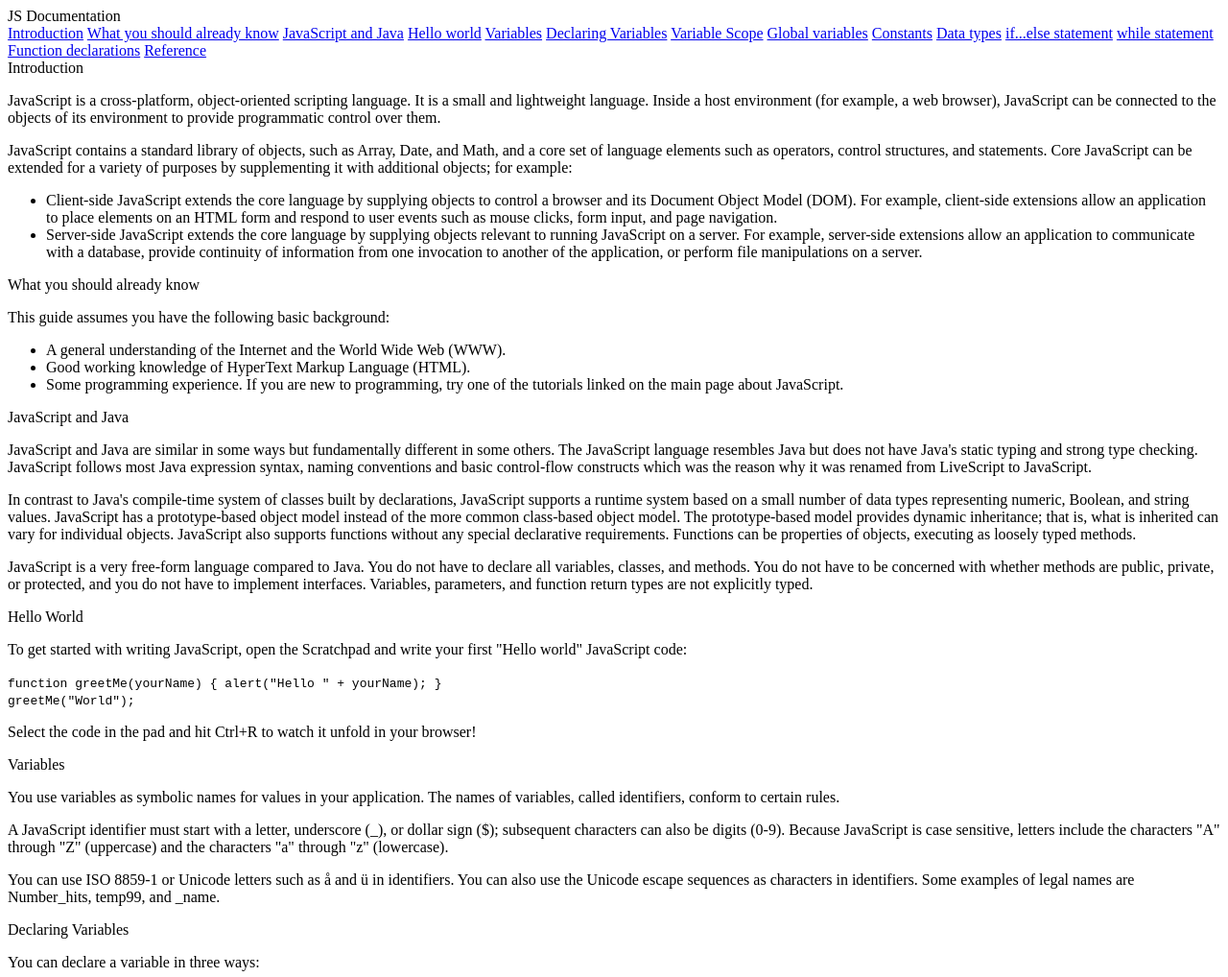
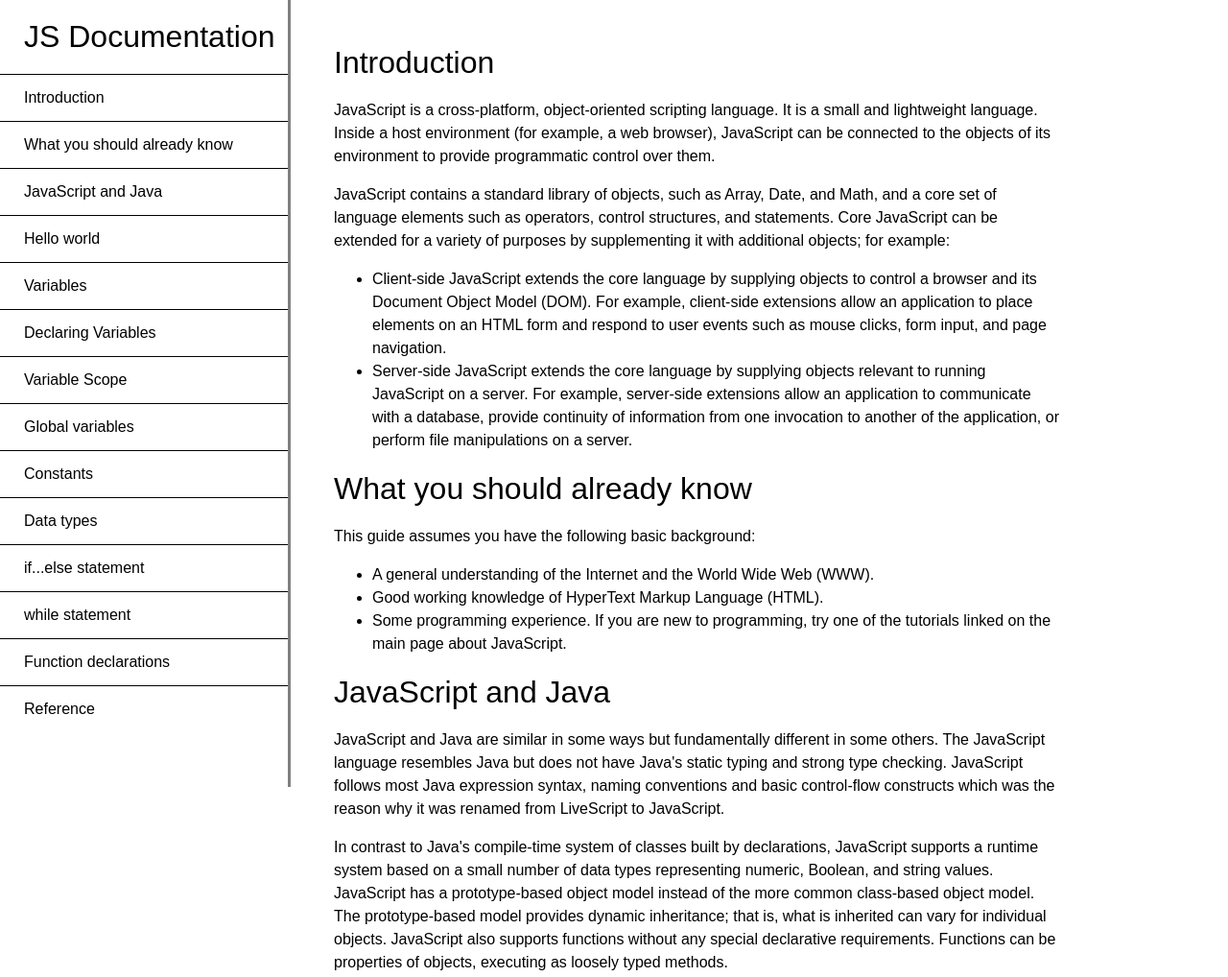
Before and after one commit to KrokoNinja/fcc-technical-documentation-page, a plain HTML site: page index.html in a window 1280 px wide. Shown: the top 1018 px of the page at 96% size. Drawn offline with Linux system fonts and the light colour scheme.

Commit message:
starting the css

```diff
--- a/index.html
+++ b/index.html
@@ -1,6 +1,7 @@
 <!DOCTYPE html>
 <html lang="en">
 	<head>
+		<link rel="stylesheet" href="styles.css">
 		<meta charset="UTF-8" />
 		<meta http-equiv="X-UA-Compatible" content="IE=edge" />
 		<meta name="viewport" content="width=device-width, initial-scale=1.0" />
--- a/styles.css
+++ b/styles.css
@@ -0,0 +1,41 @@
+body {
+    font-family: sans-serif;
+}
+
+main {
+    margin-left: 300px;
+    width: 60%;
+    padding-left: 40px;
+    padding-top: 35px;
+    line-height: 1.5rem;
+}
+
+main header {
+    font-size: 2rem;
+    padding: 10px 10px 10px 0;
+}
+
+.nav-link {
+    border-top: 1px solid black;
+    display: block;
+    padding: 15px 25px;
+    text-decoration: none;
+    color: black;
+}
+
+#navbar {
+    height: 100%;
+    width: 300px;
+    position: fixed;
+    z-index: 1;
+    top: 0;
+    left: 0;
+    overflow-x: hidden;
+    padding-top: 20px;
+    border-right: 3px solid gray;
+}
+
+#navbar header {
+    font-size: 2rem;
+    padding: 0px 10px 20px 25px;
+}
```
